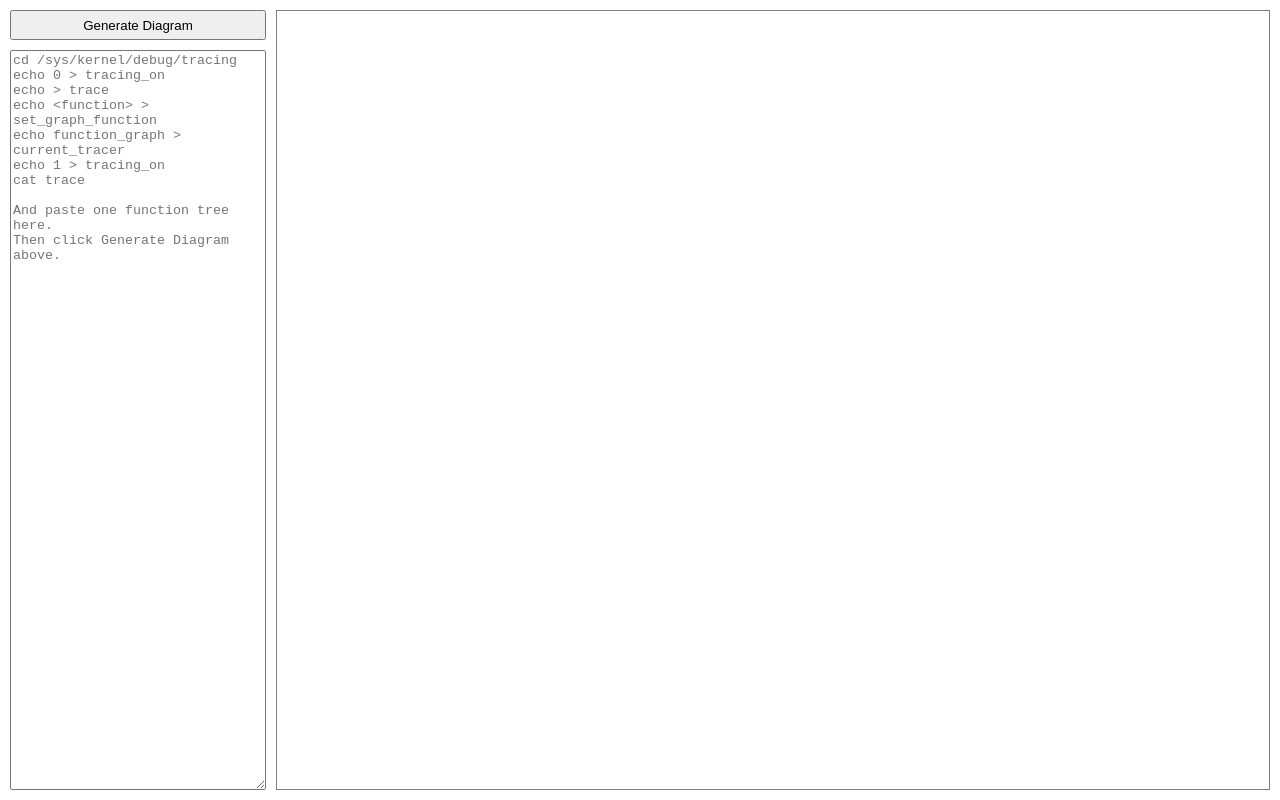
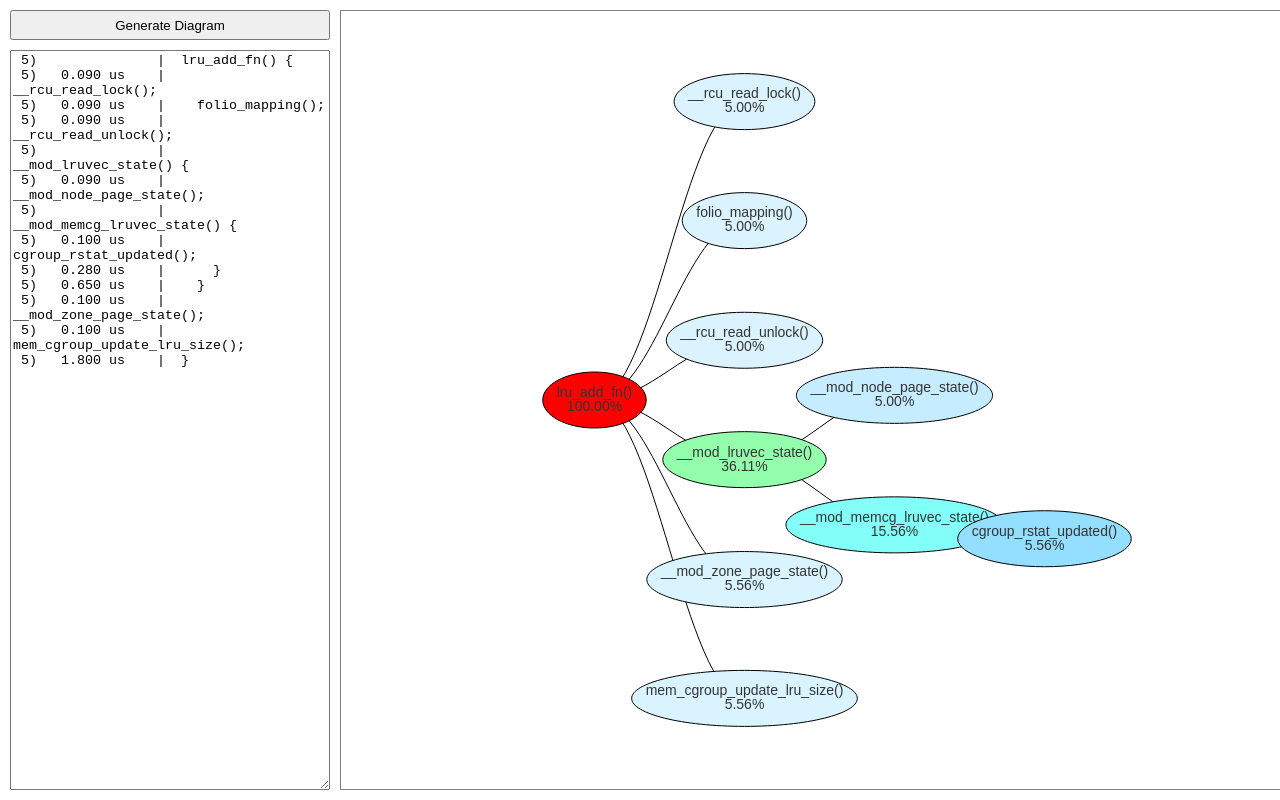
Before and after one commit to bittervan/TraceScope, a Vue app: page / in a window 1280 px wide. Built offline with nearby package versions, Linux system fonts and the light colour scheme.

Commit message:
give a short example

```diff
--- a/src/components/Visualizer.vue
+++ b/src/components/Visualizer.vue
@@ -10,7 +10,20 @@
 import { ref, onMounted } from 'vue';
 import { Network } from 'vis-network/standalone'; // 引入 standalone 版本
 
-const inputValue = ref('');
+const inputValue = ref(` 5)               |  lru_add_fn() {
+ 5)   0.090 us    |    __rcu_read_lock();
+ 5)   0.090 us    |    folio_mapping();
+ 5)   0.090 us    |    __rcu_read_unlock();
+ 5)               |    __mod_lruvec_state() {
+ 5)   0.090 us    |      __mod_node_page_state();
+ 5)               |      __mod_memcg_lruvec_state() {
+ 5)   0.100 us    |        cgroup_rstat_updated();
+ 5)   0.280 us    |      }
+ 5)   0.650 us    |    }
+ 5)   0.100 us    |    __mod_zone_page_state();
+ 5)   0.100 us    |    mem_cgroup_update_lru_size();
+ 5)   1.800 us    |  }
+`);
 const placeHolder = ref(`cd /sys/kernel/debug/tracing
 echo 0 > tracing_on
 echo > trace
@@ -254,7 +267,7 @@ const drawNetwork = () => {
 };
 
 onMounted(() => {
-  // drawNetwork();
+  drawNetwork();
 });
 </script>
 
@@ -264,7 +277,7 @@ onMounted(() => {
   top: 50px;
   left: 10px;
   height: calc(100vh - 60px);
-  width: calc(20vw);
+  width: calc(25vw);
 }
 
 .fixed-button {
@@ -272,7 +285,7 @@ onMounted(() => {
   top: 10px;
   left: 10px;
   height: 30px;
-  width: calc(20vw);
+  width: calc(25vw);
 }
 
 .vis-network {
@@ -282,6 +295,6 @@ onMounted(() => {
   margin-top: 0px;
   position: fixed;
   top: 10px;
-  left: calc(20vw + 20px);
+  left: calc(25vw + 20px);
 }
 </style>
```
